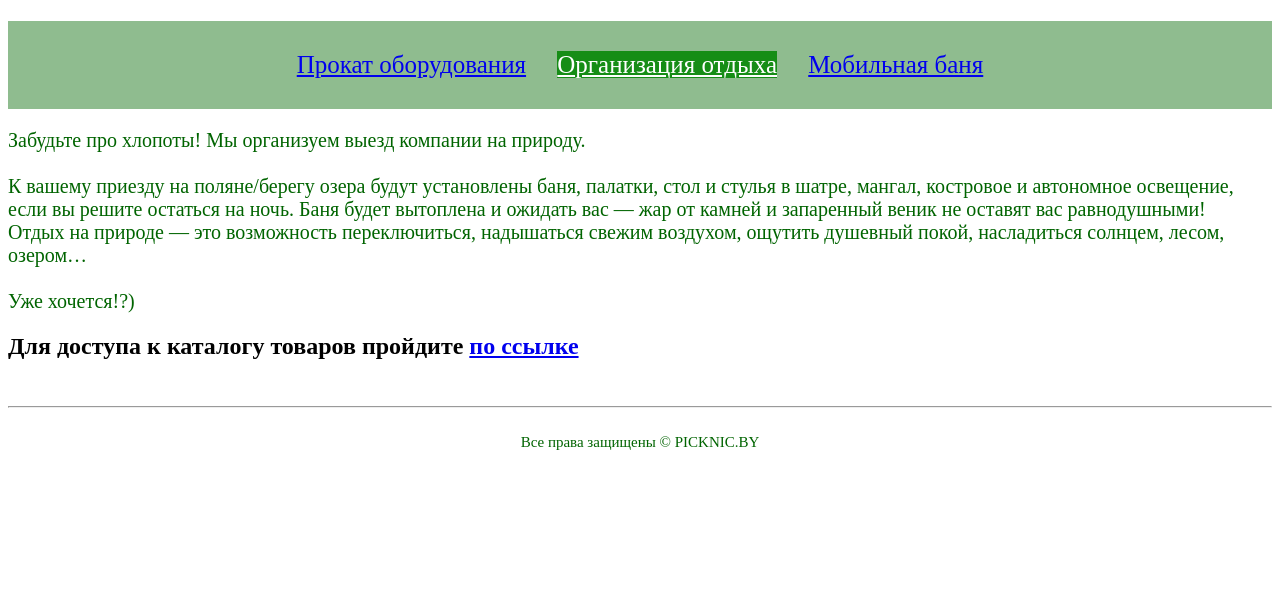
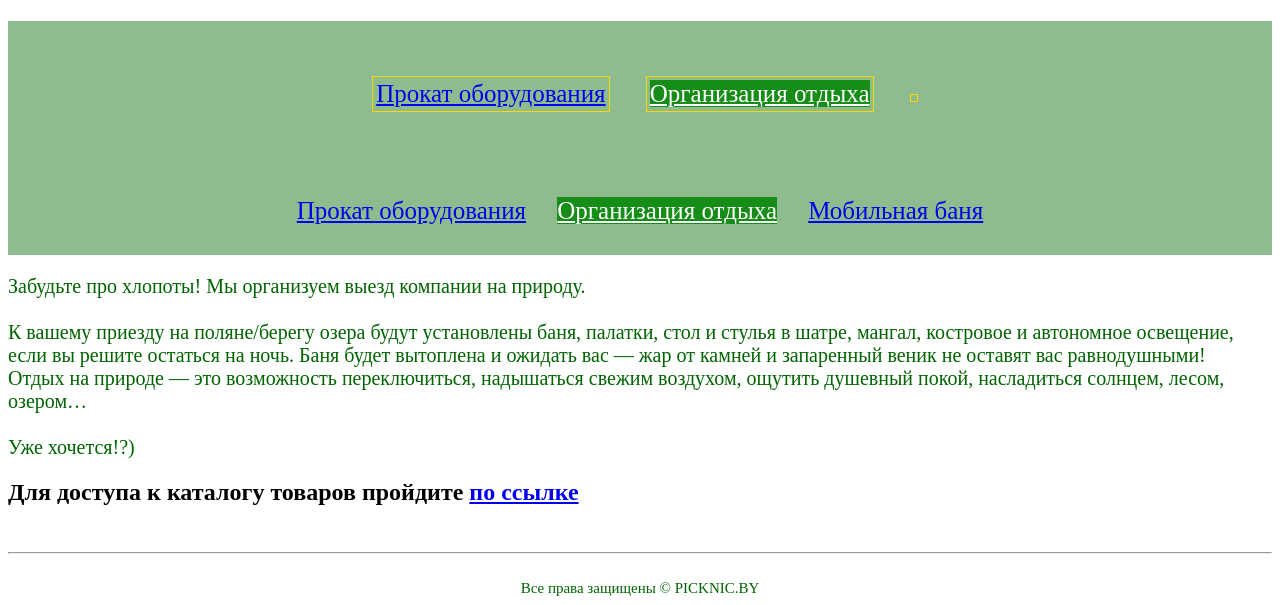
Before and after one commit to KulGit/gb, a plain HTML site: page index.html in a window 1280 px wide. Shown: the part 220-825 px from the top of the page. Before the commit the page ends 800 px from the top, so only its background shows below. Drawn offline with Linux system fonts and the light colour scheme.

Commit message:
add spisok

```diff
--- a/index.html
+++ b/index.html
@@ -22,6 +22,14 @@
 
     </tr>
     <br><br><br>
+    <div class="navigation">
+    <ul class="hrr">
+        <li><a href="rent.html"> Прокат оборудования</a></li>
+        <li><a href="#"  class="active">Организация отдыха</a></li>
+        <li></li>
+    </ul>
+    </div>
+
 
     <div class="navigation">
         <a href="rent.html"> Прокат оборудования</a> &nbsp &nbsp
--- a/style.css
+++ b/style.css
@@ -31,3 +31,13 @@
     color: darkgreen;
     font-size: 20px;
 }
+/* .ul.hrr {
+    margin: 0px;
+    padding: 4px;
+} */
+.hrr li{
+    display: inline-block;
+    margin-right: 30px;
+    padding: 3px;
+    border: 1px solid gold;
+}
```
